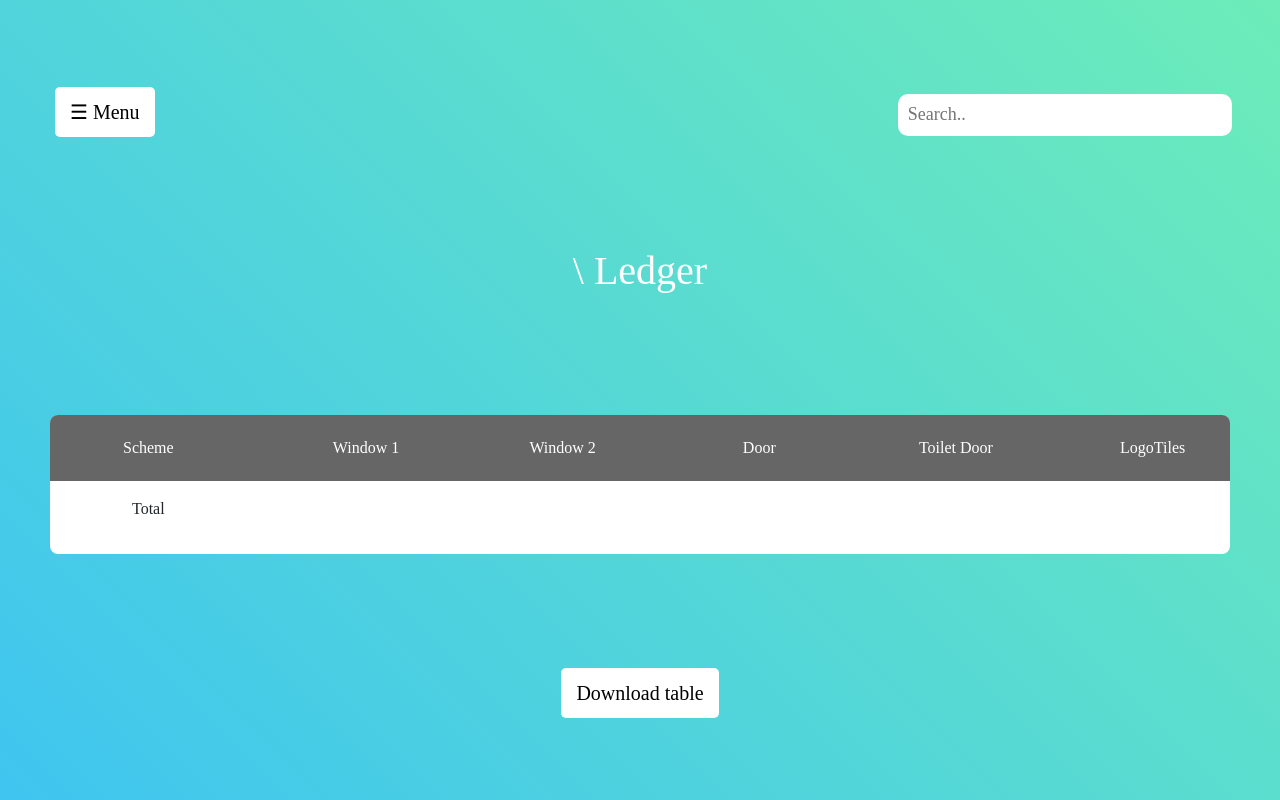
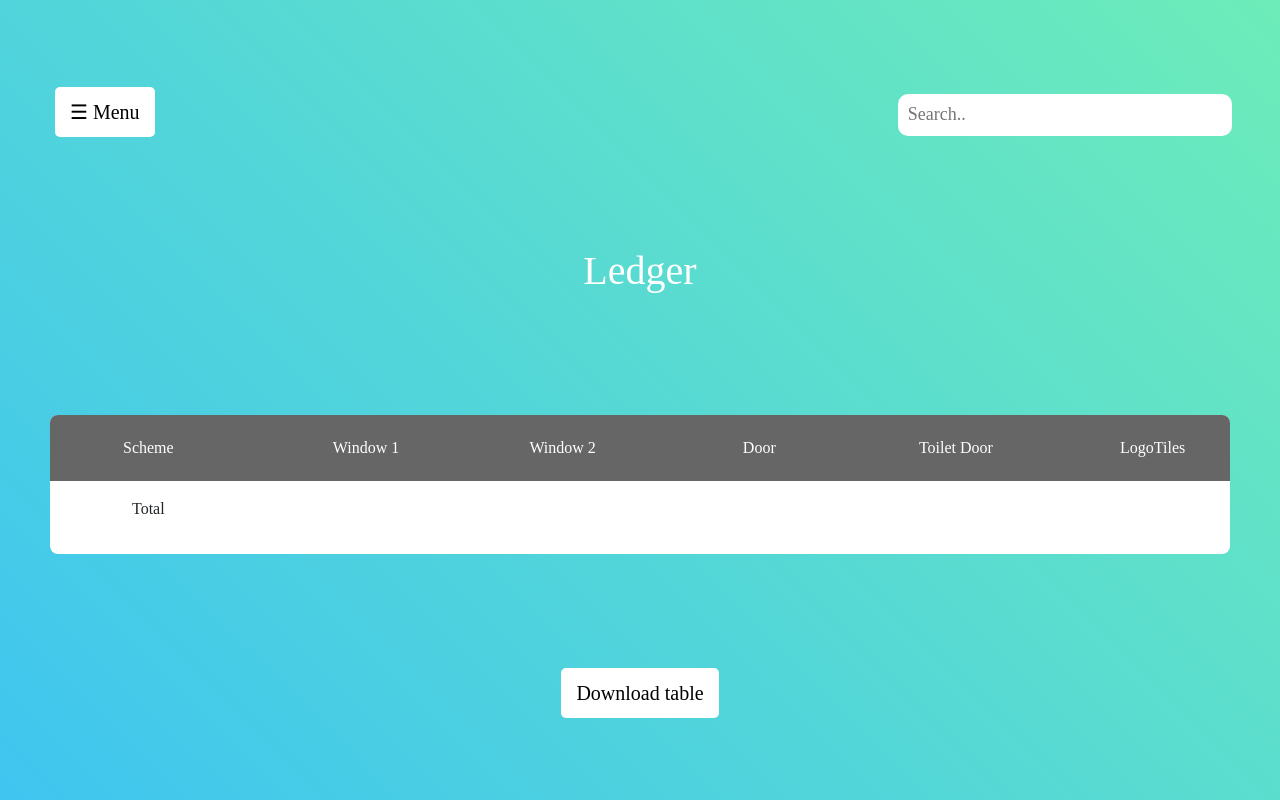
Before and after one commit to MrR0b0t-23/Stock-Management-Flask-App, a Flask app: template templates/other_record.html in a window 1280 px wide. Run offline with Flask 2, Linux system fonts and the light colour scheme; the template is opened without the code that fills it, so the values that code supplies are empty; some libraries are stand-ins or nearby versions; some web fonts are replaced.

Commit message:
Update other_record.html

```diff
--- a/templates/other_record.html
+++ b/templates/other_record.html
@@ -113,7 +113,7 @@
 				}
 				</script>
 			</div>
-			<div class="heading">\ Ledger</div>
+			<div class="heading">Ledger</div>
 			<div class="wrap-table100">
 				<div class="table100 ver1">
 					<div class="wrap-table100-nextcols js-pscroll">
```
